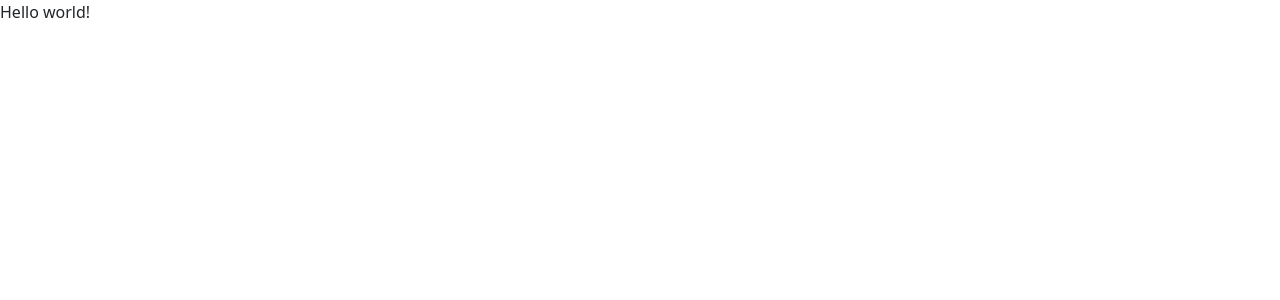
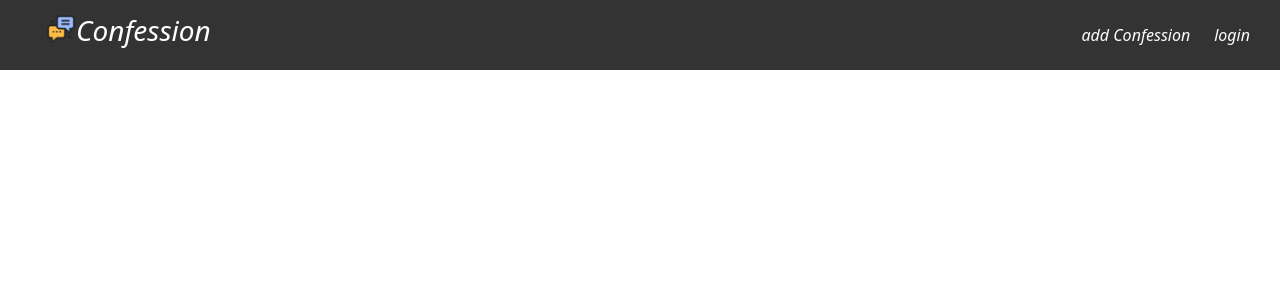
Before and after one commit to Subash1875/Confession, a Django app: page / in a window 1280 px wide. Before the commit the part shown is almost empty. Shown: the top 300 px of the page. Run offline with Django 5.2, Linux system fonts and the light colour scheme.

Commit message:
add : navbar

```diff
--- a/backend/app/static/css/style.css
+++ b/backend/app/static/css/style.css
@@ -0,0 +1,31 @@
+.cursor {
+    cursor: pointer;
+}
+
+nav {
+    height: 70px;
+    background-color: #333;
+    color: #fff;
+    padding: 0 30px;
+    font-style: italic;
+    position: fixed;
+    width: 100vw;
+}
+
+main {
+    padding-top: 70px;
+    background-color: red;
+}
+
+@media (max-width : 768px) {
+    nav {
+        height: 50px;
+    }
+    main {
+        padding-top: 50px;
+    }
+}
+
+nav img {
+    height: 30px;
+}
--- a/backend/app/templates/base.html
+++ b/backend/app/templates/base.html
@@ -2,19 +2,21 @@
 
 <!DOCTYPE html>
 <html lang="en">
+
 <head>
   <meta charset="UTF-8" />
   <meta name="viewport" content="width=device-width, initial-scale=1.0" />
   <title>{% block title %}{% endblock title %}</title>
+  <link href="https://cdn.jsdelivr.net/npm/bootstrap@5.3.7/dist/css/bootstrap.min.css" rel="stylesheet"
+    integrity="sha384-LN+7fdVzj6u52u30Kp6M/trliBMCMKTyK833zpbD+pXdCLuTusPj697FH4R/5mcr" crossorigin="anonymous" />
   <link rel="stylesheet" href="{% static 'css/style.css' %}" />
-    <link
-      href="https://cdn.jsdelivr.net/npm/bootstrap@5.3.7/dist/css/bootstrap.min.css"
-      rel="stylesheet"
-      integrity="sha384-LN+7fdVzj6u52u30Kp6M/trliBMCMKTyK833zpbD+pXdCLuTusPj697FH4R/5mcr"
-      crossorigin="anonymous"
-    />
 </head>
+
 <body>
+  {% include "nav.html" %}
+  <main>
     {% block content %}{% endblock content %}
+  </main>
 </body>
+
 </html>
--- a/backend/app/templates/index.html
+++ b/backend/app/templates/index.html
@@ -3,7 +3,4 @@
 
 {% block content %}
 
-<p>Hello world!</p>
-
-
 {% endblock content %}
--- /dev/null
+++ b/backend/app/templates/nav.html
@@ -0,0 +1,23 @@
+{% load static %}
+
+<nav>
+    <div class="d-flex align-items-center h-100">
+
+        <a href="/" class="d-flex text-white text-decoration-none rounded px-3">
+            <img src="{% static 'img/chat.png' %}" alt="Confession">
+            <p class="h3 fst-italic">Confession</p>
+        </a>
+
+        <div class="nav-left d-flex align-items-center ms-auto">
+
+            <a href="/" class="mx-4 text-white text-decoration-none">add Confession</a>
+
+            {% if user.is_authenticated %}
+            <a href="/" class="text-white text-decoration-none">logout</a>
+            {% else %}
+            <a href="/" class="text-white text-decoration-none">login</a>
+            {% endif %}
+
+        </div>
+    </div>
+</nav>
```
Also changed, not shown: backend/app/static/img/chat.png (added), backend/app/static/img/confession.png (added), backend/app/templates/login.html (added), backend/app/templates/signup.html (added). Lines whose indentation alone changed are shown as unchanged.
